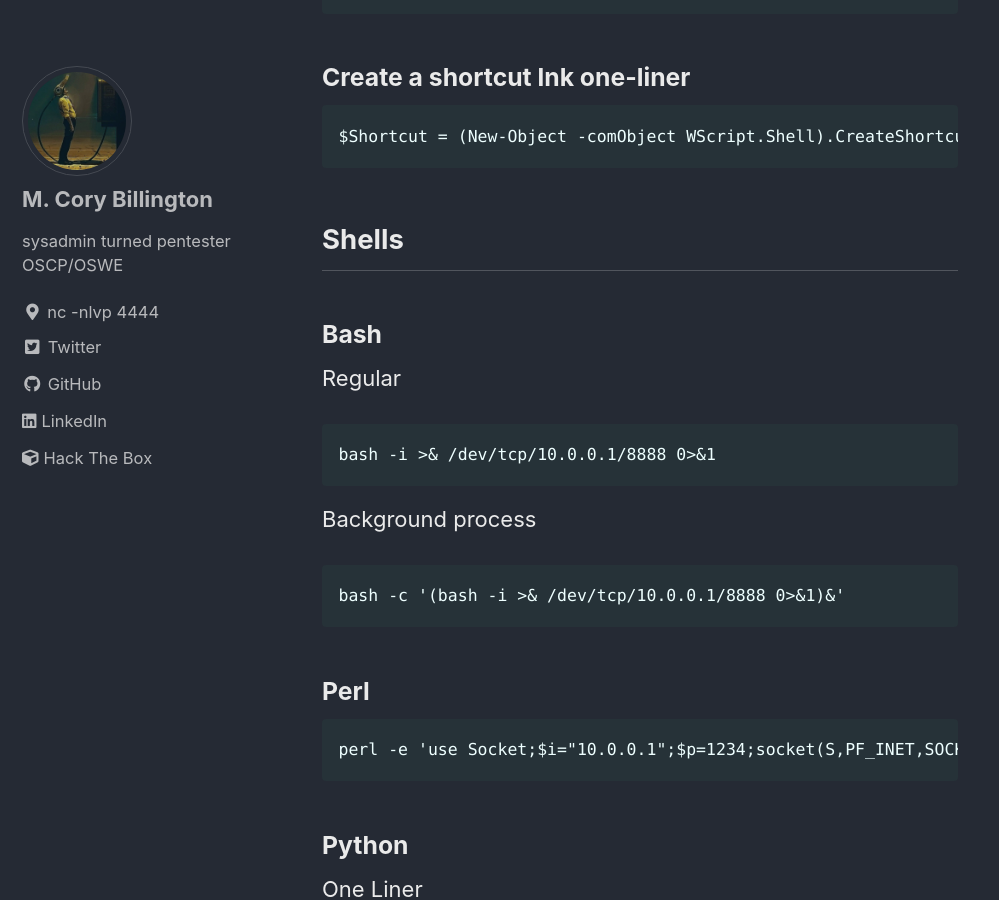
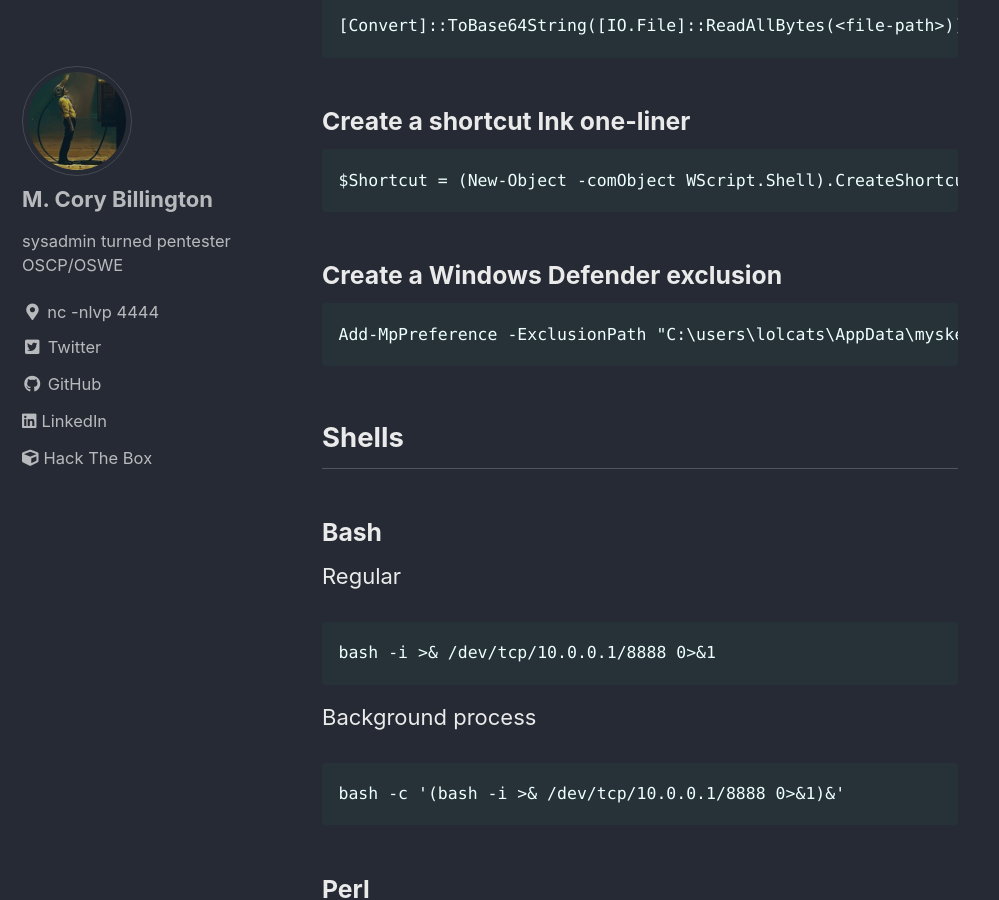
Before and after one commit to mcorybillington/mcorybillington.github.io, a Jekyll site: the page built from _pages/notes.md, in a window 1280 px wide and 900 px high, scrolled down 2478 px. Shown: the whole window, without its empty margins (0-999 px from the left). Built offline with Jekyll 4.4.1, drawn with Linux system fonts in a browser that asks for light colours; cached includes are drawn as plain includes; some of the changed text lies outside the part shown.

Commit message:
Add defender exclusion snippet

````diff
--- a/_pages/notes.md
+++ b/_pages/notes.md
@@ -13,6 +13,7 @@ author_profile: true
   - [Powershell-friendly base64 from Linux](#powershell-friendly-base64-from-linux)
   - [Base64 encode file](#base64-encode-file)
   - [Create a shortcut lnk one-liner](#create-a-shortcut-lnk-one-liner)
+  - [Create a Windows Defender exclusion](#create-a-windows-defender-exclusion)
 - [Shells](#shells)
   - [Bash](#bash)
   - [Perl](#perl)
@@ -62,6 +63,10 @@ echo -n '<text>' | iconv -f UTF8 -t UTF16LE | base64
 ### Create a shortcut lnk one-liner
 ```
 $Shortcut = (New-Object -comObject WScript.Shell).CreateShortcut("C:\users\<user>\AppData\Roaming\Microsoft\Windows\Start Menu\Programs\Startup\updater.lnk"); $Shortcut.TargetPath = "C:\users\<user>\AppData\updater2.exe";$Shortcut.Save()
+```
+### Create a Windows Defender exclusion
+```
+Add-MpPreference -ExclusionPath "C:\users\lolcats\AppData\mysketchdir"
 ```
 ## Shells
 ### Bash
````
